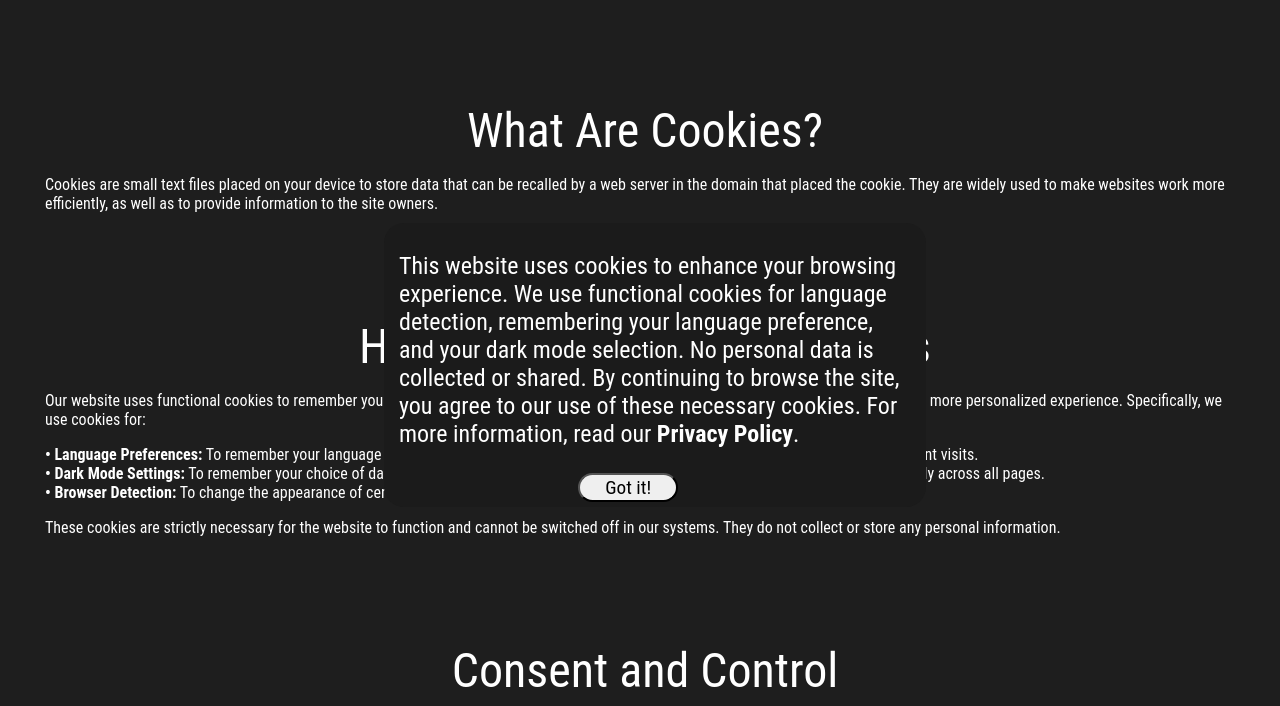
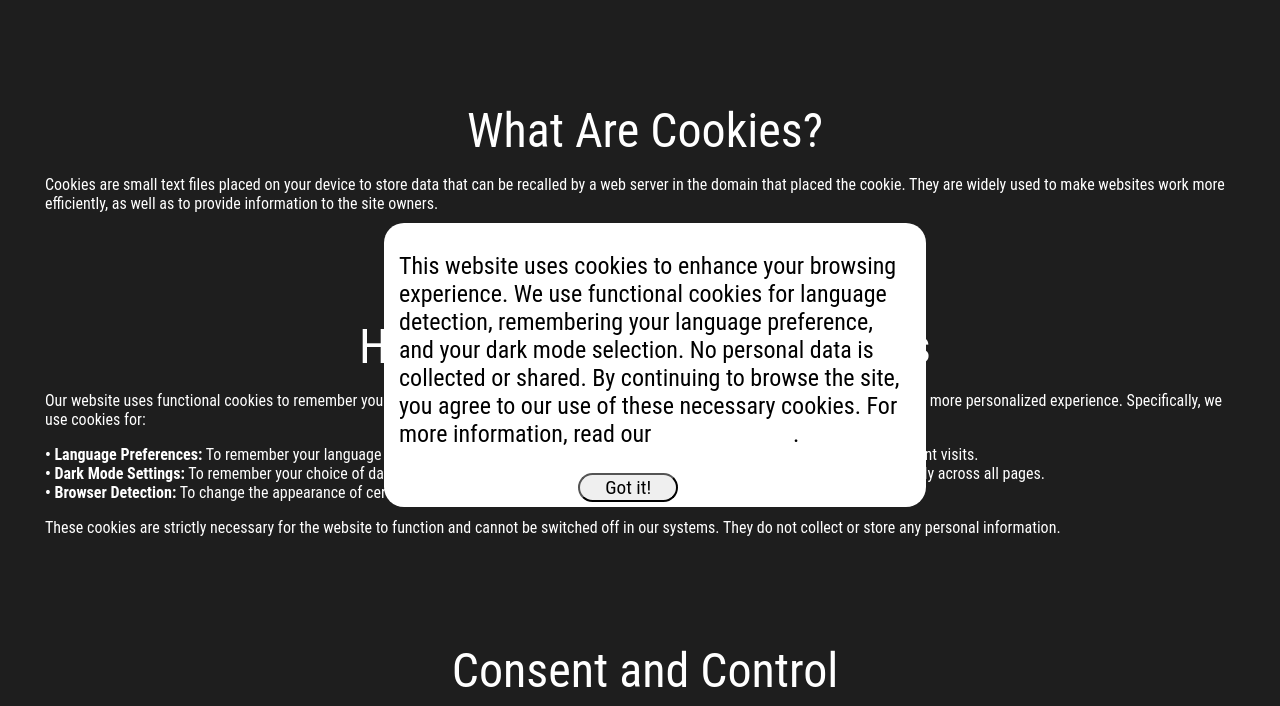
Before and after one commit to darren-stokes/darren-stokes.github.io, a PHP site: page /privacy-policy.html in a window 1280 px wide. Shown: the part 277-983 px from the top of the page. Run offline with PHP 8.4, Linux system fonts and the light colour scheme; some libraries are stand-ins or nearby versions; some web fonts are replaced.

Commit message:
Change the cookie notice background and text colour for better contrast in dark mode

```diff
--- a/stylesheets/default.css
+++ b/stylesheets/default.css
@@ -526,9 +526,18 @@ input:checked + .slider:before {
     z-index: 999;
 }
 
+.dark-mode .cookie-notice {
+    background-color: white;
+    color: black;
+}
+
 .cookie-notice a {
     color: white;
     font-weight: bold;
+}
+
+.dark-mode .cookie-notice {
+    color: black;
 }
 
 .cookie-button {
```
